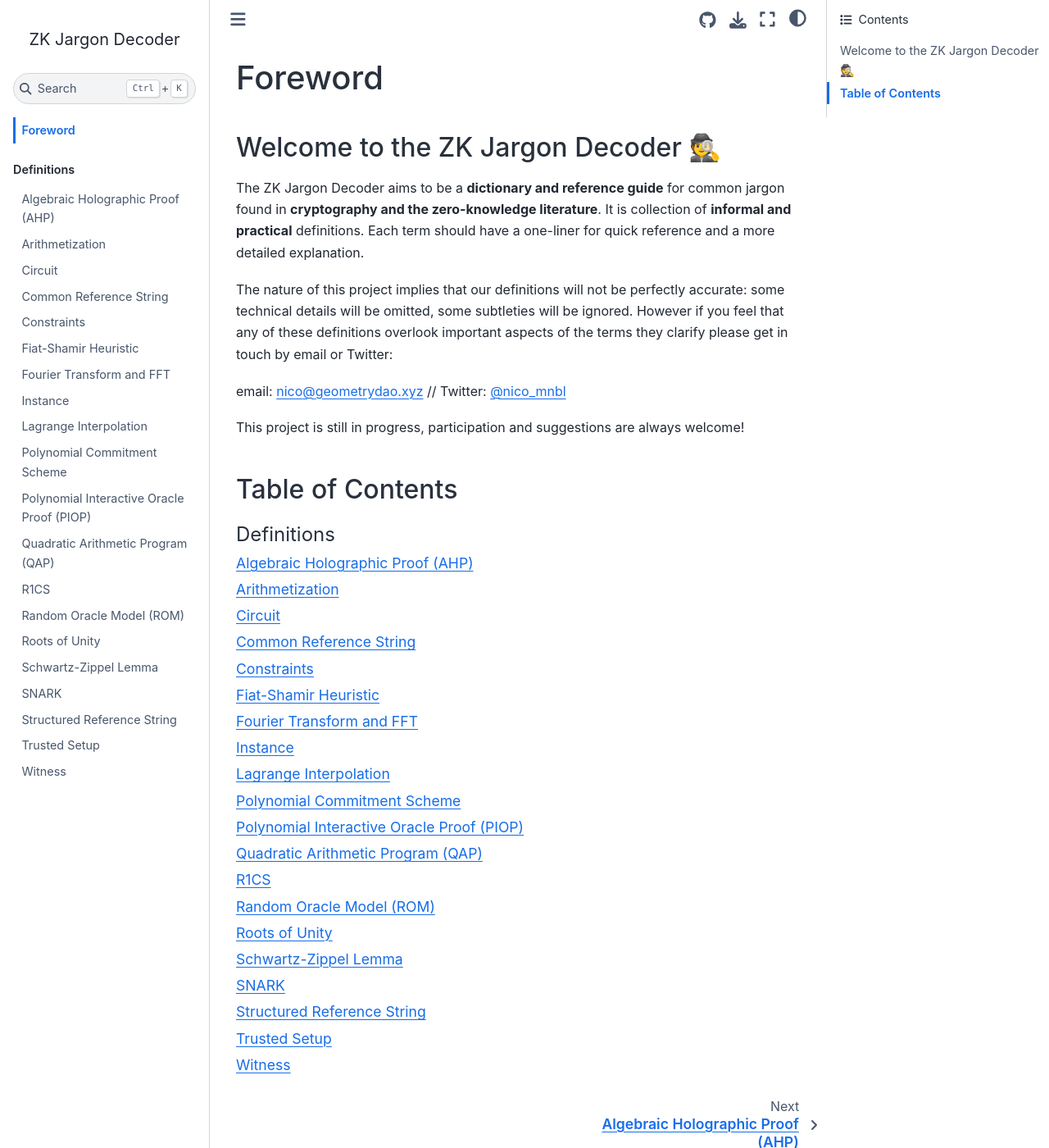
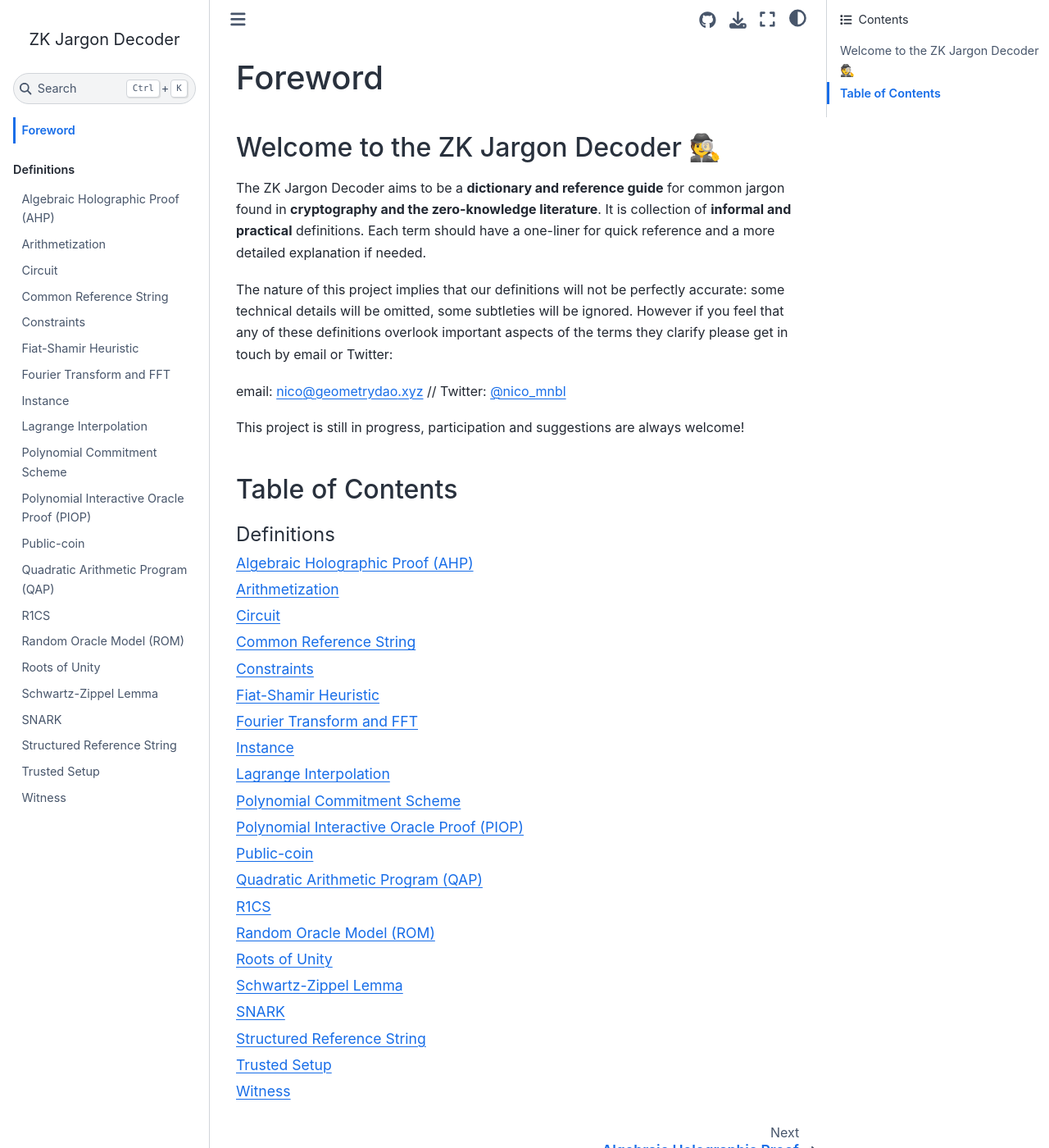
Before and after one commit to zkjargon/zkjargon.github.io, a Jupyter Book: the page built from foreword.md, in a window 1280 px wide and 1400 px high. Shown: the whole window at 82% size. Built offline with Jupyter Book 1.0.4 settings and Sphinx 7.4.7 and the Sphinx Book theme 1.1.4, drawn with Linux system fonts in a browser that asks for light colours.

Commit message:
added public coin definition

```diff
--- a/_toc.yml
+++ b/_toc.yml
@@ -14,6 +14,7 @@
   - file: definitions/lagrange_interpolation
   - file: definitions/polynomial_commitment
   - file: definitions/polynomial_interactive_oracle_proof
+  - file: definitions/public-coin
   - file: definitions/quadratic_arithmetic_program
   - file: definitions/r1cs
   - file: definitions/random_oracle
--- a/definitions/fiat_shamir.md
+++ b/definitions/fiat_shamir.md
@@ -1,4 +1,4 @@
 (def:fiat_shamir)=
 # Fiat-Shamir Heuristic
 
-> Turn an interactive protocol into a non-interactive protocol (in the [random oracle model](def:random_oracle)).
+> Turn a [public-coin](def:public-coin) interactive protocol into a non-interactive protocol (in the [random oracle model](def:random_oracle)).
--- a/foreword.md
+++ b/foreword.md
@@ -2,7 +2,7 @@
 
 ## Welcome to the ZK Jargon Decoder 🕵️
 
-The ZK Jargon Decoder aims to be a **dictionary and reference guide** for common jargon found in **cryptography and the zero-knowledge literature**. It is collection of **informal and practical** definitions. Each term should have a one-liner for quick reference and a more detailed explanation.
+The ZK Jargon Decoder aims to be a **dictionary and reference guide** for common jargon found in **cryptography and the zero-knowledge literature**. It is collection of **informal and practical** definitions. Each term should have a one-liner for quick reference and a more detailed explanation if needed.
 
 The nature of this project implies that our definitions will not be perfectly accurate: some technical details will be omitted, some subtleties will be ignored. However if you feel that any of these definitions overlook important aspects of the terms they clarify please get in touch by email or Twitter:
 
```
Also changed, not shown: definitions/public-coin.md (added, +4 -0 lines), definitions/snark.md (+1 -0 lines).
